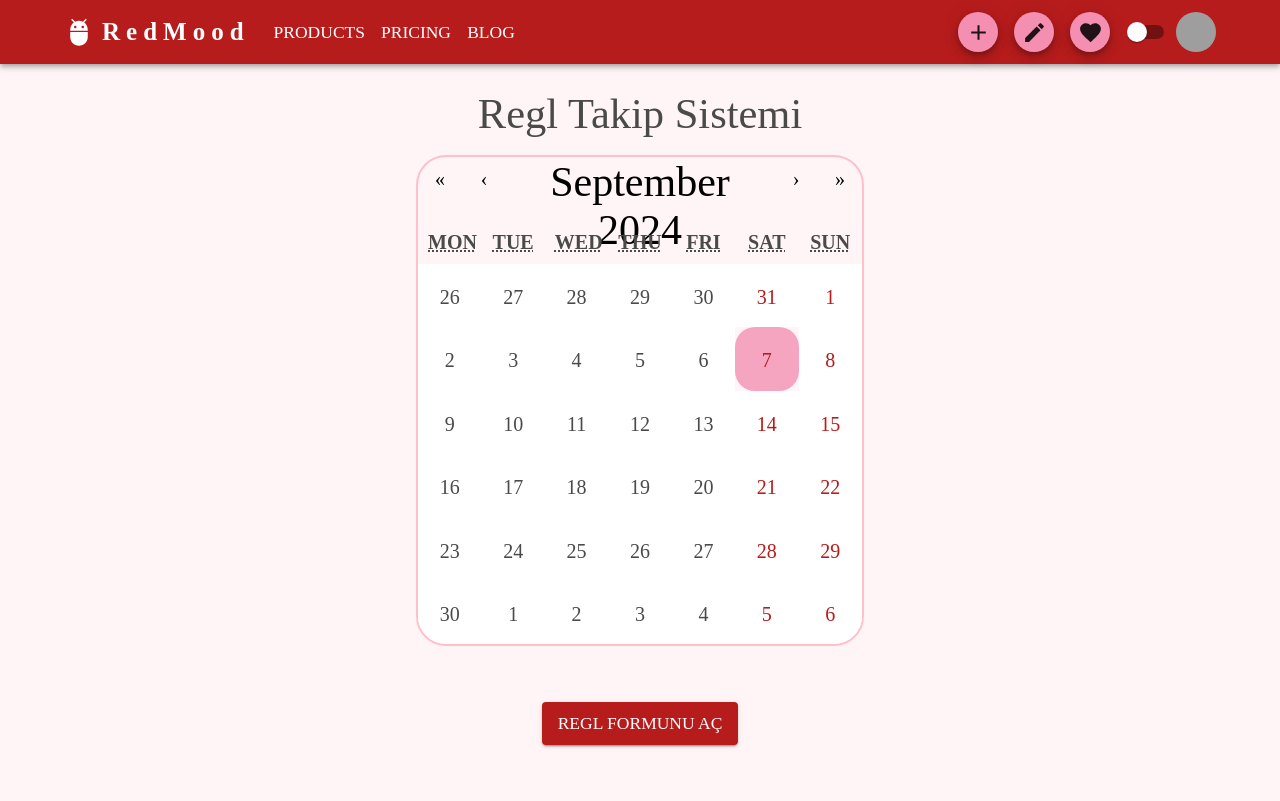
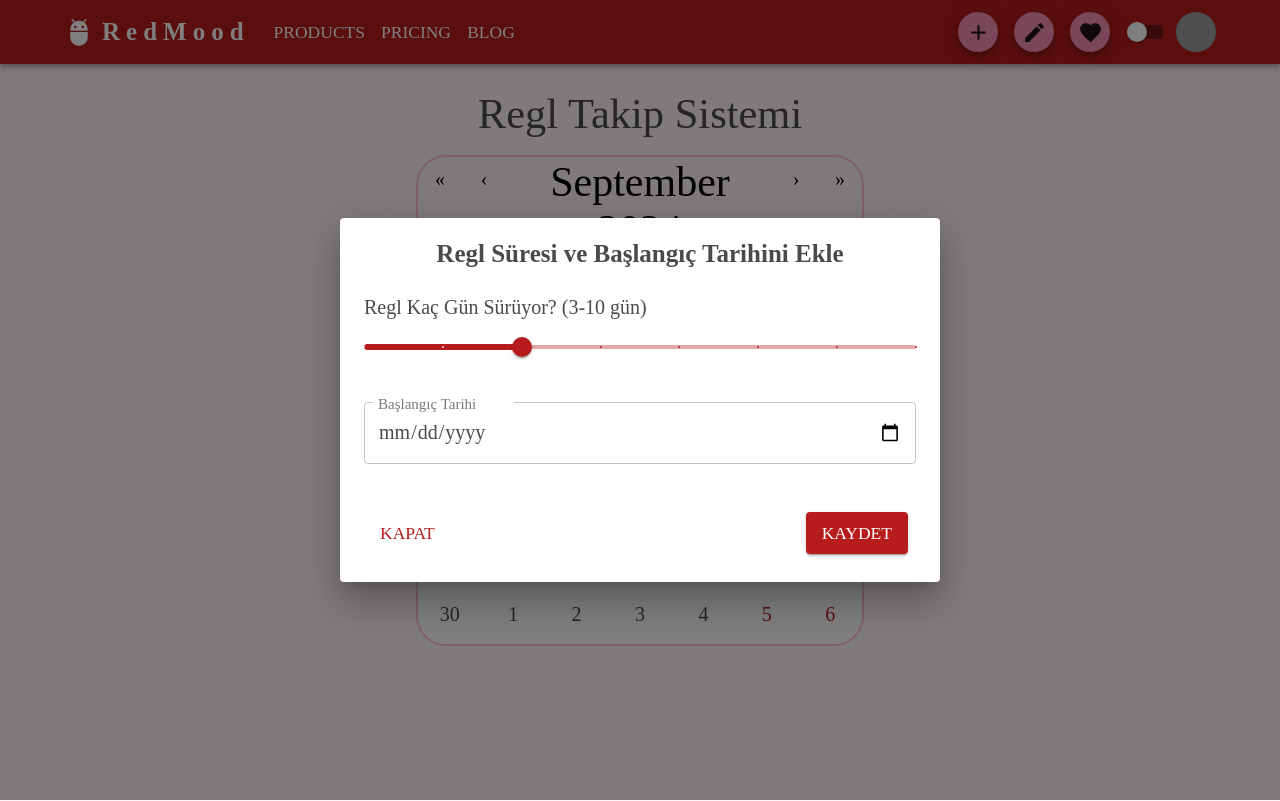
Before and after one commit to elifnurdemir/Red-Mood-Period-Tracker, a React (Vite) app: page / in a window 1280 px wide. Built offline with nearby package versions, Linux system fonts and the light colour scheme; grey boxes are pictures that could not be loaded; a web font is replaced by a local one.

Commit message:
periodForm is now dynamic

```diff
--- a/src/components/calendar/components/periodForm.tsx
+++ b/src/components/calendar/components/periodForm.tsx
@@ -1,4 +1,4 @@
-import React, { useState } from "react";
+import React, { useEffect, useState } from "react";
 import {
   Box,
   TextField,
@@ -11,16 +11,11 @@ import {
 } from "@mui/material";
 import Dialog from "@mui/material/Dialog";
 import { useForm, Controller } from "react-hook-form";
-
-interface Period {
-  duration: number; // Regl süresi (gün)
-  startDate: string; // Regl başlangıç tarihi
-}
+import { usePeriods, Period } from "../../../hooks/usePeriods";
 
 export const PeriodForm: React.FC = () => {
   const [open, setOpen] = useState(false);
-  const [periods, setPeriods] = useState<Period[]>([]);
-
+  const { periods, addPeriod } = usePeriods(); // Hook'tan `addPeriod` fonksiyonu ve periodlar
   const {
     register,
     handleSubmit,
@@ -29,34 +24,21 @@ export const PeriodForm: React.FC = () => {
     formState: { errors },
   } = useForm<Period>();
 
-  const handleClickOpen = () => {
-    setOpen(true);
-  };
+  useEffect(() => {
+    if (periods.length === 0) {
+      setOpen(true); // Eğer kayıtlı period yoksa, dialog açılır
+    }
+  }, [periods]);
 
-  const handleClose = () => {
+  const handleClose = () => setOpen(false);
+
+  const onSubmit = (data: Period) => {
+    addPeriod(data); // Yeni regl dönemini ekler
+    reset();
     setOpen(false);
   };
 
-  const onSubmit = (data: Period) => {
-    const { duration, startDate } = data;
-
-    if (duration && startDate) {
-      const newPeriod: Period = { duration, startDate };
-      setPeriods([...periods, newPeriod]);
-      localStorage.setItem("periods", JSON.stringify([...periods, newPeriod]));
-      reset();
-      setOpen(false);
-    }
-  };
-
   return (
-    <React.Fragment>
-      <Box display="flex" justifyContent="center" mt={3}>
-        <Button onClick={handleClickOpen} variant="contained" color="primary">
-          Regl Formunu Aç
-        </Button>
-      </Box>
-
     <Dialog open={open} onClose={handleClose} maxWidth="sm" fullWidth>
       <DialogTitle align="center" sx={{ fontWeight: "bold", pb: 0 }}>
         Regl Süresi ve Başlangıç Tarihini Ekle
@@ -77,7 +59,7 @@ export const PeriodForm: React.FC = () => {
             <Controller
               name="duration"
               control={control}
-                defaultValue={5} // Varsayılan regl süresi
+              defaultValue={5}
               rules={{
                 required: "Regl süresi gereklidir",
                 validate: (value) =>
@@ -125,6 +107,5 @@ export const PeriodForm: React.FC = () => {
         </Box>
       </DialogContent>
     </Dialog>
-    </React.Fragment>
   );
 };
--- /dev/null
+++ b/src/hooks/usePeriods.ts
@@ -0,0 +1,39 @@
+import { useState, useEffect } from "react";
+import { parseISO } from "date-fns";
+
+export interface Period {
+  duration: number; // Regl süresi (gün)
+  startDate: string; // Regl başlangıç tarihi
+}
+
+export const usePeriods = () => {
+  const [periods, setPeriods] = useState<Period[]>(() => {
+    const savedPeriods = localStorage.getItem("periods");
+    return savedPeriods ? JSON.parse(savedPeriods) : [];
+  });
+
+  useEffect(() => {
+    // localStorage'den veriyi al ve state'i güncelle
+    const savedPeriods = localStorage.getItem("periods");
+    if (savedPeriods) {
+      setPeriods(JSON.parse(savedPeriods));
+    }
+  }, []);
+
+  const addPeriod = (newPeriod: Period) => {
+    const updatedPeriods = [...periods, newPeriod];
+    setPeriods(updatedPeriods);
+    localStorage.setItem("periods", JSON.stringify(updatedPeriods));
+  };
+
+  const clearPeriods = () => {
+    setPeriods([]);
+    localStorage.removeItem("periods");
+  };
+
+  return {
+    periods,
+    addPeriod,
+    clearPeriods,
+  };
+};
```
Lines whose indentation alone changed are shown as unchanged.
